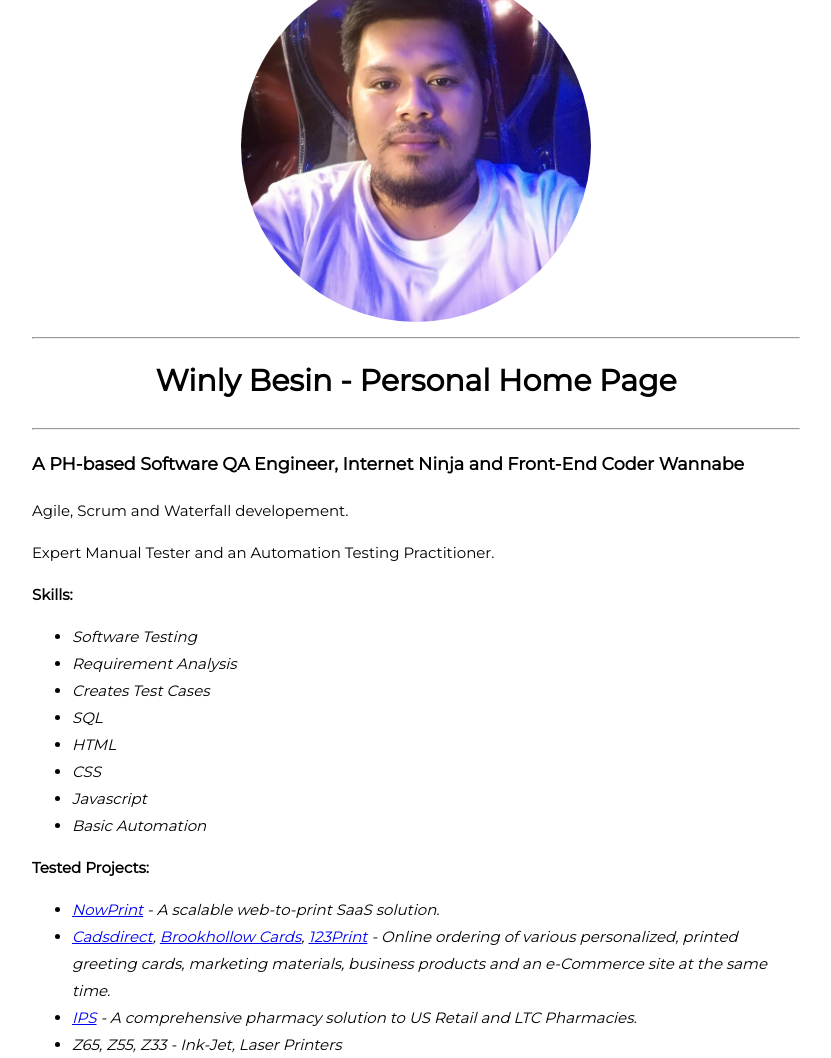
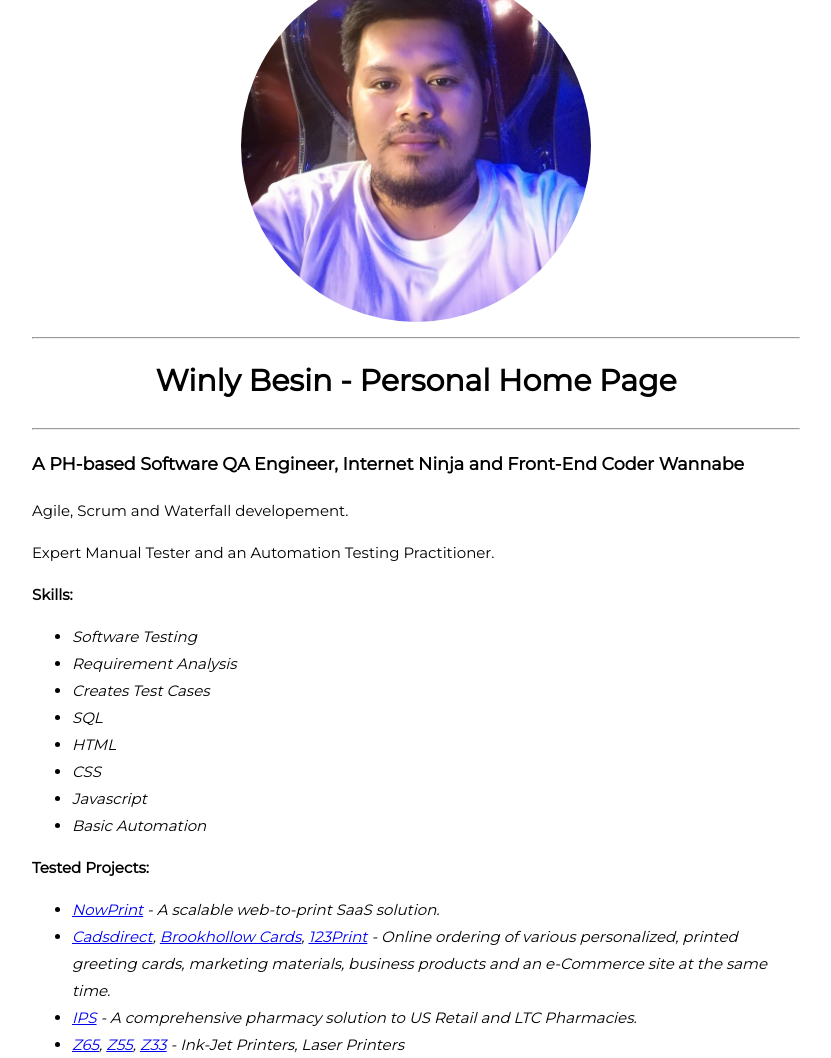
Before and after one commit to winlybesin/lywinhoo.github.io, a plain HTML site: page index.html in a window 1280 px wide. Shown: the whole page, without its empty margins (224-1055 px from the left). Drawn offline with Linux system fonts and the light colour scheme.

```diff
--- a/index.html
+++ b/index.html
@@ -53,7 +53,7 @@
 				<li><a href="http://nowdocs.com/" target="_blank">NowPrint</a> - A scalable web-to-print SaaS solution.</li>
 				<li><a href="https://www.cardsdirect.com/" target="_blank">Cadsdirect</a>, <a href="https://www.brookhollowcards.com/" target="_blank">Brookhollow Cards</a>, <a href="https://www.123print.com/" target="_blank">123Print</a> - Online ordering of various personalized, printed greeting cards, marketing materials, business products and an e-Commerce site at the same time.</li>
 				<li><a href="http://www.suiterx.com/" target="_blank">IPS</a> - A comprehensive pharmacy solution to US Retail and LTC Pharmacies.</li>
-				<li>Z65, Z55, Z33 - Ink-Jet, Laser Printers</li>
+				<li><a href="https://www.lexmark.com/en_us/printer/859/Lexmark-Z65" target="_blank">Z65</a>, <a href="https://www.lexmark.com/en_za/printer/919/Lexmark-Z55" target="_blank">Z55</a>, <a href="https://www.lexmark.com/en_au/printer/1284/Lexmark-Z33" target="_blank">Z33</a> - Ink-Jet Printers, Laser Printers</li>
 			</em></ul>
 		</p>
 	</div>
```
